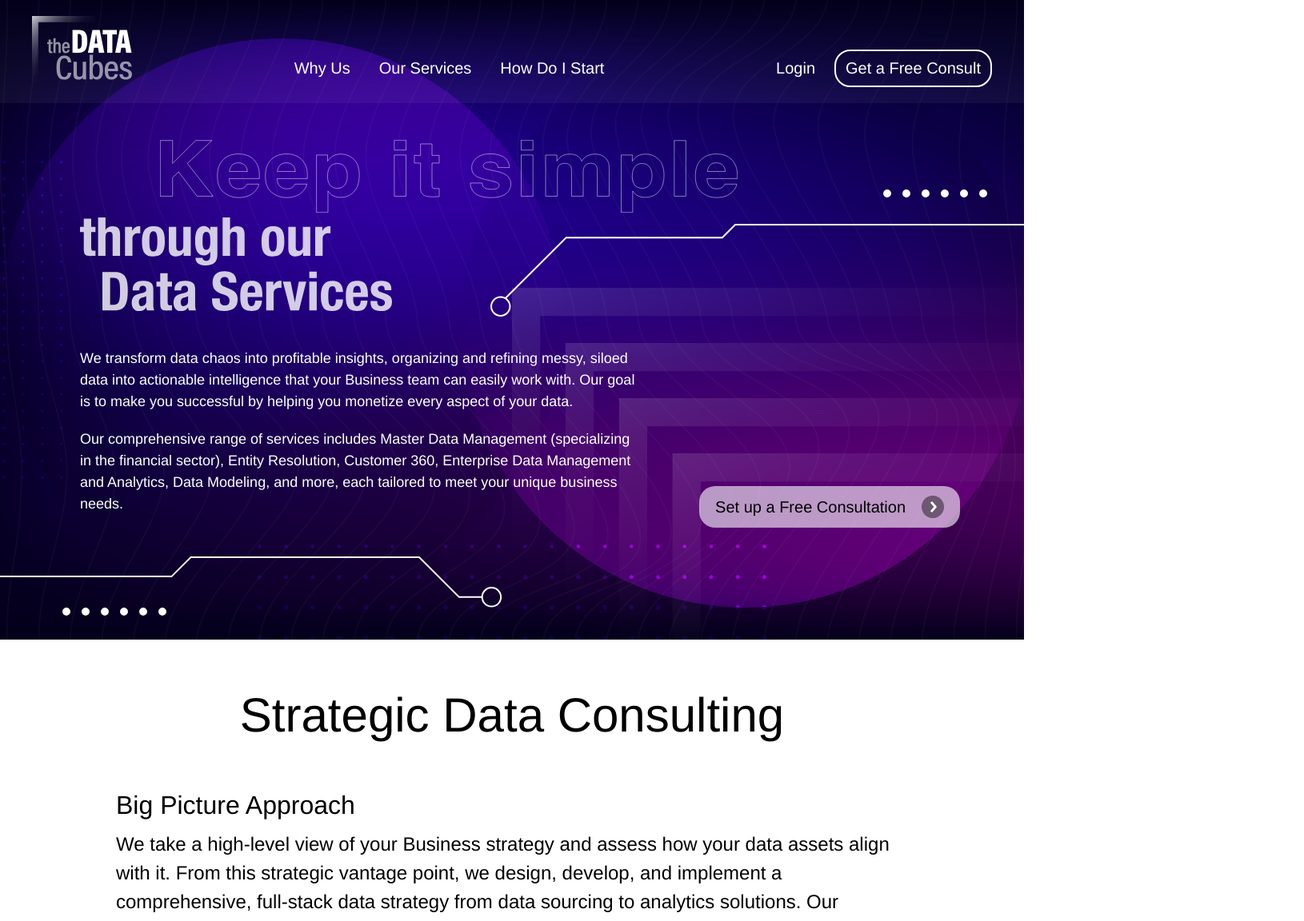
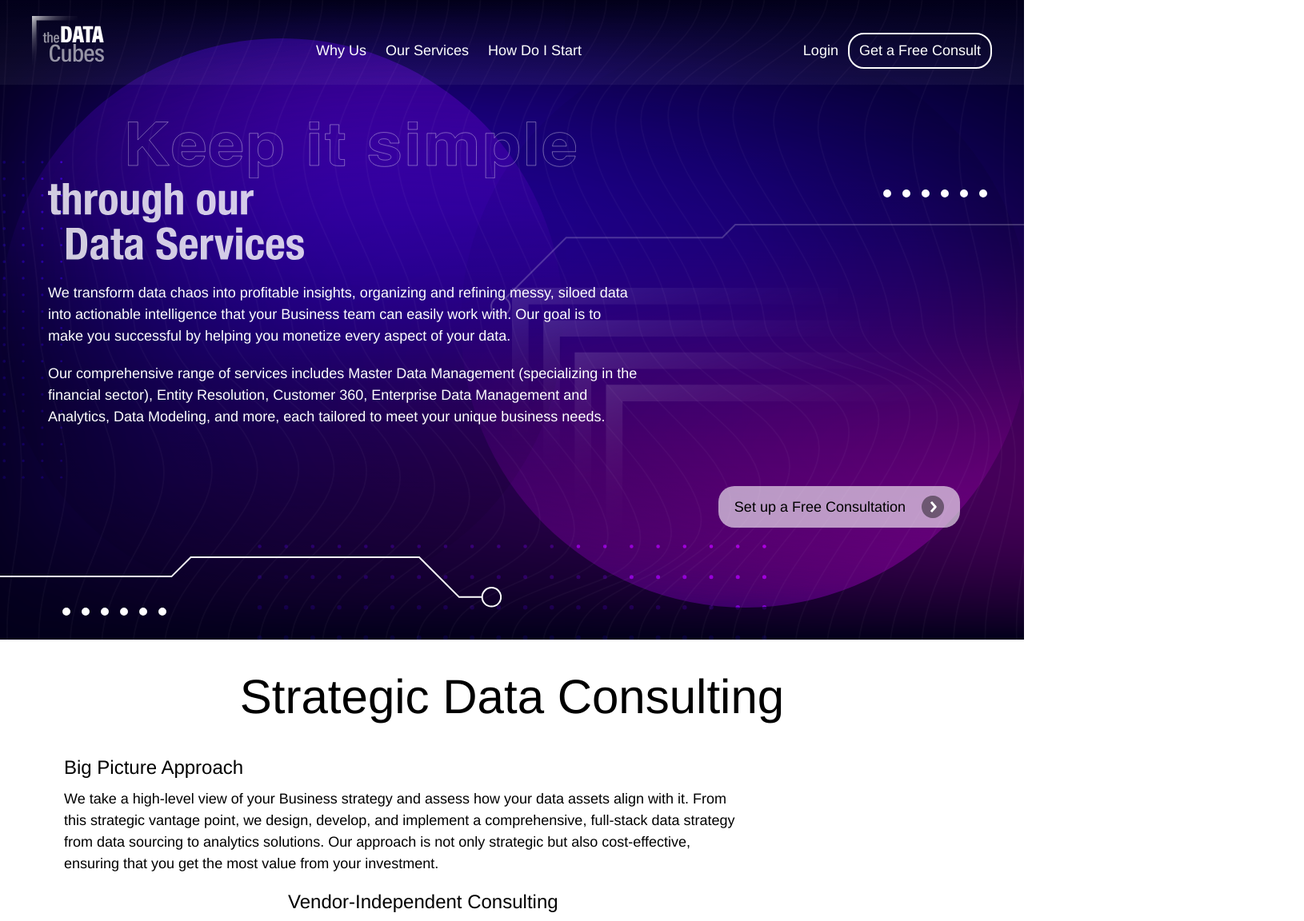
Before and after one commit to TheDataCubes-com/thedatacubes-com.github.io, a Nuxt app: page / in a window 1280 px wide. Shown: the top 1152 px of the page at 80% size, 1630 px wide, since content can reach past the window. Built offline with nearby package versions, Linux system fonts and the light colour scheme.

Commit message:
feat: adaptive

```diff
--- a/app.vue
+++ b/app.vue
@@ -49,7 +49,7 @@ onBeforeUnmount(() => {
   window.removeEventListener("scroll", handleScroll);
 });
 
-watch(() => route.fullPath, () => isWhite.value = false);
+watch(() => route.fullPath, () => headerWhite.value = false);
 </script>
 
 <style>
@@ -79,12 +79,15 @@ ul {
 }
 h2 {
     font-weight: 500;
+    font-size: 60px;
 }
 h3 {
     font-weight: 400;
+    font-size: 32px;
 }
 p, a, span {
     font-weight: 300;
+    font-size: 24px;
 }
 p {
     line-height: 1.5;
@@ -120,13 +123,45 @@ p {
     z-index: 20;
 }
 @media (max-width: 1659.99px) {
+    h2 {
+        font-size: 42px;
+    }
+    h3 {
+        font-size: 28px;
+    }
+    p, a, span {
+        font-size: 22px;
+    }
     .main {
-        padding: 46px 100px;
+        padding: 66px 90px;
     }
 }
-@media (max-width: 1023.99px) {
+@media (max-width: 1439.99px) {
     .main {
-        padding: 60px 0;
+        padding: 56px 80px;
+    }
+    h2 {
+        font-size: 38px;
+    }
+    h3 {
+        font-size: 26px;
+    }
+    p, a, span {
+        font-size: 20px;
+    }
+}
+@media (max-width: 1279.99px) {
+    .main {
+        padding: 46px 60px;
+    }
+    h2 {
+        font-size: 32px;
+    }
+    h3 {
+        font-size: 24px;
+    }
+    p, a, span {
+        font-size: 18px;
     }
 }
 </style>
--- a/components/Background.vue
+++ b/components/Background.vue
@@ -105,6 +105,11 @@ const noTopElements = computed(() => {
     left: 50%;
     opacity: 0.2;
 }
+@media (max-width: 1439.99px) {
+    .background__curveLineLeft {
+        opacity: 0.2;
+    }
+}
 @media (max-width: 1279.99px) {
     .background__dotsBot {
         width: 50%;
@@ -115,9 +120,6 @@ const noTopElements = computed(() => {
         height: 50%;
         top: 25%;
     }
-    .background__angles {
-        width: 70%;
-    }
 }
 @media (max-width: 1023.99px) {
     .dotsLine--2, .background__curveLineLeft {
--- a/components/DynamicButton.vue
+++ b/components/DynamicButton.vue
@@ -107,16 +107,26 @@ const props = defineProps({
         padding: 16px 24px;
         gap: 20px;
     }
+    .dynamicButtonInline {
+        font-size: 22px
+    }
 }
 @media (max-width: 1439.99px) {
     .dynamicButton {
         padding: 12px 20px;
         font-size: 20px;
     }
+    .dynamicButtonInline {
+        font-size: 20px
+    }
 }
 @media (max-width: 1279.99px) {
+    .dynamicButton {
+        padding: 12px 20px;
+        font-size: 18px;
+    }
     .dynamicButtonInline {
-        font-size: 20px;
+        font-size: 18px
     }
 }
 @media (max-width: 1023.99px) {
--- a/components/Footer.vue
+++ b/components/Footer.vue
@@ -1,9 +1,17 @@
 <template>
-  <footer class="footer">
+  <footer :class="['footer', {'footer--solid': isSolid}]">
     <span class="footer__info__item">© 2024 TheDataCubes.</span>
     <NuxtLink to="/" class="footer__info__item">Privacy Policy</NuxtLink>
   </footer>
 </template>
+
+<script setup>
+const route = useRoute();
+const isSolid = computed(() => {
+  var { name } = route;
+  return name === "index";
+});
+</script>
 
 <style>
 .footer {
@@ -14,4 +22,12 @@
     display: flex;
     gap: 60px;
 }
+.footer--solid {
+    position: static;
+    background-color: var(--darkPurple);
+}
+.footer--solid * {
+    color: white;
+    padding: 20px;
+}
 </style>
--- a/components/Header.vue
+++ b/components/Header.vue
@@ -69,6 +69,7 @@
     </nav>
     <MobileMenu
       v-else
+      :isWhite="isWhite"
       :class="[
         'header__mobileMenu',
         {'mobileMenu--open': burgerActive}
@@ -155,7 +156,7 @@ watch(isMobile, (value) => {
     transition: backgrop-filter 0.3s ease, background-color 0.3s ease;
 }
 .header--blur {
-    background-color: var(--maxWidth);
+    background-color: var(--darkPurple);
 }
 .header__backgroundBlend {
     position: absolute;
@@ -185,7 +186,6 @@ watch(isMobile, (value) => {
 }
 .header__link {
     padding: 12px;
-    font-size: 24px;
     display: inline-block;
 }
 .header__item {
@@ -217,6 +217,7 @@ watch(isMobile, (value) => {
     background-color: var(--darkPurple);
     border-radius: 20px;
     border-top-left-radius: 0px;
+    transition: background-color 0.3s ease, box-shadow 0.3s ease;
 }
 .dropDown__nav--active {
     opacity: 1;
@@ -270,17 +271,6 @@ watch(isMobile, (value) => {
 .mobileMenu--open {
     transform: translate(0%, 100%);
 }
-@media (hover:hover) {
-    .header__item:hover:before {
-        width: 100%;
-    }
-    .header__item:hover {
-        color: var(--mainYellow) !important;
-    }
-    .header__burger:hover > .header__burger__item {
-        background-color: var(--mainYellow);
-    }
-}
 .header--white {
     box-shadow: 0px 0px 10px 1px var(--darkPurple);
     background-color: white;
@@ -295,25 +285,34 @@ watch(isMobile, (value) => {
     border-color: var(--darkPurple);
     color: var(--darkPurple);
 }
-@media (max-width: 1659.99px) {
-    .main {
-        padding: 46px 100px;
+.header--white .header__dropDown__nav {
+    background-color: white;
+    box-shadow: 0px 3px 10px 0px var(--darkPurple);
+}
+@media (hover:hover) {
+    .header__item:hover:before {
+        width: 100%;
+    }
+    .header__item:hover {
+        color: var(--mainYellow) !important;
+    }
+    .header__burger:hover > .header__burger__item {
+        background-color: var(--mainYellow);
     }
 }
-@media (max-width: 1279.99px) {
-    .header__link {
-        font-size: 20px;
-    }
+@media (max-width: 1659.99px) {
     .header__logo {
         max-width: 125px;
     }
 }
-@media (max-width: 1023.99px) {
-    .header__link {
-        font-size: 18px;
-    }
+@media (max-width: 1439.99px) {
     .header__logo {
         max-width: 110px;
+    }
+}
+@media (max-width: 1279.99px) {
+    .header__logo {
+        max-width: 90px;;
     }
     .header__nav  {
         gap: 0;
@@ -328,9 +327,6 @@ watch(isMobile, (value) => {
    .header__inner {
        padding: 0 20px;
    }
-   .header__logo {
-       max-width: 90px;
-   }
 }
 @media (max-width: 374.99px) {
     .header__button {
--- a/components/MobileMenu.vue
+++ b/components/MobileMenu.vue
@@ -1,5 +1,5 @@
 <template>
-  <nav class="mobileNav">
+  <nav :class="['mobileNav', {'mobileNav--white': isWhite}]">
     <ul class="mobileNav__list">
       <li v-for="({name, link, children, disabled}, index) in props.links" :key="index">
         <div
@@ -35,7 +35,8 @@
 
 <script setup>
 const props = defineProps({
-  links: { type: Array, default: [] }
+  links: { type: Array, default: [] },
+  isWhite: { type: Boolean, default: false},
 })
 
 const subMenu = ref(null);
@@ -104,6 +105,9 @@ const toggleSubMenu = (menu, parentLink, menuIndex) => {
 .mobileNav__button {
     display: none;
 }
+.mobileNav--white {
+    background-color: white;
+}
 @media (hover:hover) {
     .mobileNav__item:hover:before {
         width: 100%;
--- a/pages/index.vue
+++ b/pages/index.vue
@@ -110,18 +110,19 @@ const headerSwitchPosition = ref(1080);
 
 const changeHeader = inject("changeHeader");
 const scroll = inject("scroll");
+const appWidth = inject("appWidth");
 
 const slideIndex = ref(0);
 
 const currentSlide = computed(() => slides[slideIndex.value]);
 
 onMounted(() => {
-  // var anchor = document.getElementById("why-us");
-  // var { y } = anchor.getBoundingClientRect();
-  // headerSwitchPosition.value = y;
+  var anchor = document.getElementById("why-us");
+  var { y } = anchor.getBoundingClientRect();
+  headerSwitchPosition.value = y;
 });
-watch(scroll, value => {
-  changeHeader(value + 148 >= headerSwitchPosition.value);
+watch([scroll, appWidth], value => {
+  changeHeader(value[0] + 148 >= headerSwitchPosition.value);
 });
 </script>
 
@@ -159,6 +160,7 @@ watch(scroll, value => {
 }
 .whyUs__inner {
     max-width: var(--maxWidth);
+    width: 100%;
     place-self: center;
     display: flex;
     flex-direction: column;
@@ -174,17 +176,11 @@ watch(scroll, value => {
     display:flex;
     flex-direction: column;
     gap: 12px;
-    max-width: 990px;
+    max-width: 66%;
     width: 100%;
 }
-.whyUs__points > h3 {
-    font-size: 32px;
-}
-.whyUs__points > p {
-    font-size: 24px;
-}
 .points--even {
-    transform: translateX(50%);
+    place-self: flex-end;
 }
 .backgorund--section {
     z-index: -1;
@@ -250,10 +246,10 @@ watch(scroll, value => {
 }
 @media (max-width: 1659.99px) {
     .main__title {
-        width: 942px;
+        width: 820px;
     }
     .main__subTitle {
-        width: 520px;
+        width: 410px;
     }
     .banner__text {
         max-width: 860px;
@@ -263,25 +259,31 @@ watch(scroll, value => {
     .banner__text >p {
         font-size: 18px;
     }
+    .whyUs__points {
+        max-width: 75%;
+    }
+}
+@media (max-width: 1439.99px) {
+    .main__title {
+        width: 680px;
+    }
+    .main__subTitle {
+        width: 320px;
+    }
+    .banner__text {
+        max-width: 740px;
+        margin: 20px 0;
+    }
+    .whyUs__inner {
+        gap: 20px;
+    }
 }
 @media (max-width: 1279.99px) {
     .main__title {
-        width: 722px;
+        width: 560px;
     }
     .main__subTitle {
-        width: 390px;
-    }
-    .banner__text {
-        max-width: 700px;
-    }
-}
-@media (max-width: 1023.99px) {
-    .main__title {
-        width: calc(100% - 40px);
-        transform: translateX(40px);
-    }
-    .main__subTitle {
-        width: 70%;
+        width: 320px;
     }
 }
 </style>
--- a/pages/services/index.vue
+++ /dev/null
@@ -1,2 +0,0 @@
-<template>
-</template>
```
